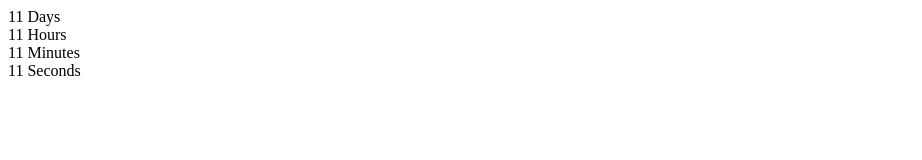
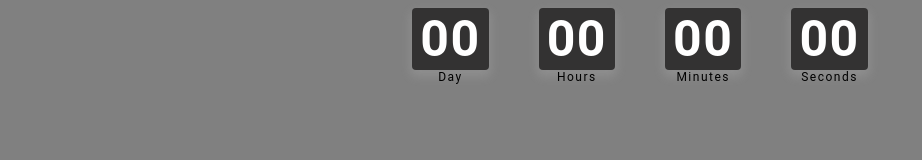
Before and after one commit to muzzlegit/goit-js-hw-11-timer, a plain HTML site: page index.html in a window 1280 px wide. Shown: the whole page, without its empty margins (0-922 px from the left). Drawn offline with Linux system fonts and the light colour scheme.

Commit message:
add hw-11-3 timer

```diff
--- a/index.html
+++ b/index.html
@@ -5,27 +5,28 @@
   <meta http-equiv="X-UA-Compatible" content="IE=edge">
   <meta name="viewport" content="width=device-width, initial-scale=1.0">
   <title>Timer</title>
+  <link rel="stylesheet" href="./style.css">
 </head>
 <body>
   <div class="timer" id="timer-1">
     <div class="field">
-      <span class="value" data-value="days">11</span>
-      <span class="label">Days</span>
+      <span class="value" data-value="days">00</span>
+      <span class="label" data-label="days">Days</span>
     </div>
 
     <div class="field">
-      <span class="value" data-value="hours">11</span>
-      <span class="label">Hours</span>
+      <span class="value" data-value="hours">00</span>
+      <span class="label" data-label="hours">Hours</span>
     </div>
 
     <div class="field">
-      <span class="value" data-value="mins">11</span>
-      <span class="label">Minutes</span>
+      <span class="value" data-value="mins">00</span>
+      <span class="label" data-label="mins">Minutes</span>
     </div>
 
     <div class="field">
-      <span class="value" data-value="secs">11</span>
-      <span class="label">Seconds</span>
+      <span class="value" data-value="secs">00</span>
+      <span class="label" data-label="secs">Seconds</span>
     </div>
   </div>
 
--- /dev/null
+++ b/style.css
@@ -0,0 +1,39 @@
+body {
+    background-color: gray;
+    color:black;
+    font-family: Roboto, sans-serif;
+    font-size: 50px;
+    font-weight: 700;
+    letter-spacing: 0.03em;
+  }
+.timer {
+    display: flex;
+    justify-content: center;
+    margin: 0 auto;
+}
+
+.field {
+    display: flex;
+    flex-direction: column;
+    text-align: center;
+}
+.field:not(:last-child){
+    margin-right: 50px;
+}
+.value {
+    padding: 2px 8px;
+    border-radius: 4px;
+
+    color:#ffffff;
+
+    background-color: #333232;
+    box-shadow: 0px 5px 10px 2px rgba(200, 200, 200, 0.2);
+}
+.value.done{
+    color:#363636ec;
+
+}
+.label {
+    font-size: 12px;
+    font-weight: 400;
+}
--- a/timer.js
+++ b/timer.js
@@ -1,4 +1,70 @@
 
-let date = new Date(2022, 6, 17);
+class CountdownTimer {
 
-console.log(date.getTime());
+    constructor({selector, targetDate,onTick,onLabelControl,onTimerEnd}) {
+        this.setIntervalId = null;
+        this.selector = selector;
+        this.targetDate = new Date(targetDate);
+        this.onTick = onTick;
+        this.onLabelControl = onLabelControl;
+        this.onTimerEnd = onTimerEnd;
+    }
+
+    start() {
+        this.setIntervalId = setInterval(() => {
+            const currentDate = Date.now();
+            const leftTime = this.targetDate.getTime() - currentDate;
+            if(leftTime < 0) {
+                clearInterval(this.setIntervalId);
+
+                return;
+            }
+            this.onTick(this.selector,  this.getTimeElements(leftTime));
+            this.onLabelControl(this.selector,  this.getTimeElements(leftTime));
+        ;
+        }, 1000);
+    };
+
+    pad(value){
+        return String(value).padStart(2,'0');
+    };
+
+    getTimeElements(time) {
+        const days = this.pad(Math.floor(time / (1000 * 60 * 60 * 24)));
+        const hours = this.pad(Math.floor((time % (1000 * 60 * 60 * 24)) / (1000 * 60 * 60)));
+        const mins = this.pad(Math.floor((time % (1000 * 60 * 60)) / (1000 * 60)));
+        const secs = this.pad(Math.floor((time % (1000 * 60)) / 1000));
+        return {days, hours, mins, secs};
+    };
+}
+
+function countdownRender(selector, {days, hours, mins, secs}) {
+    const timerEl = document.querySelector(`${selector}`);
+    timerEl.querySelector('span[data-value="days"]').textContent = `${days}`;
+    timerEl.querySelector('span[data-value="hours"]').textContent = `${hours}`;
+    timerEl.querySelector('span[data-value="mins"]').textContent = `${mins}`;
+    timerEl.querySelector('span[data-value="secs"]').textContent = `${secs}`;
+}
+
+function countdownLabelRender(selector, {days, hours, mins, secs}) {
+    const timerEl = document.querySelector(`${selector}`);
+    timerEl.querySelector('span[data-label="days"]').textContent = days == 1? 'Day':'Days';
+    timerEl.querySelector('span[data-label="hours"]').textContent = hours == 1? 'Hour':'Hours';
+    timerEl.querySelector('span[data-label="mins"]').textContent = mins == 1? 'Minute':'Minutes';
+    timerEl.querySelector('span[data-label="secs"]').textContent = secs == 1? 'Second':'Seconds';
+}
+
+function countdownRender(){
+                // this.digitFieldRef.forEach(element => element.classList.add('done'));
+}
+
+const timer = new CountdownTimer({
+    selector: '#timer-1',
+    targetDate: new Date(2021,9,12,18,38,40),
+    onTick: countdownRender,
+    onLabelControl: countdownLabelRender,
+    onTimerEnd:countdownRender,
+    // targetDate: new Date('Oct 12, 2024'),
+  });
+
+timer.start();
```
